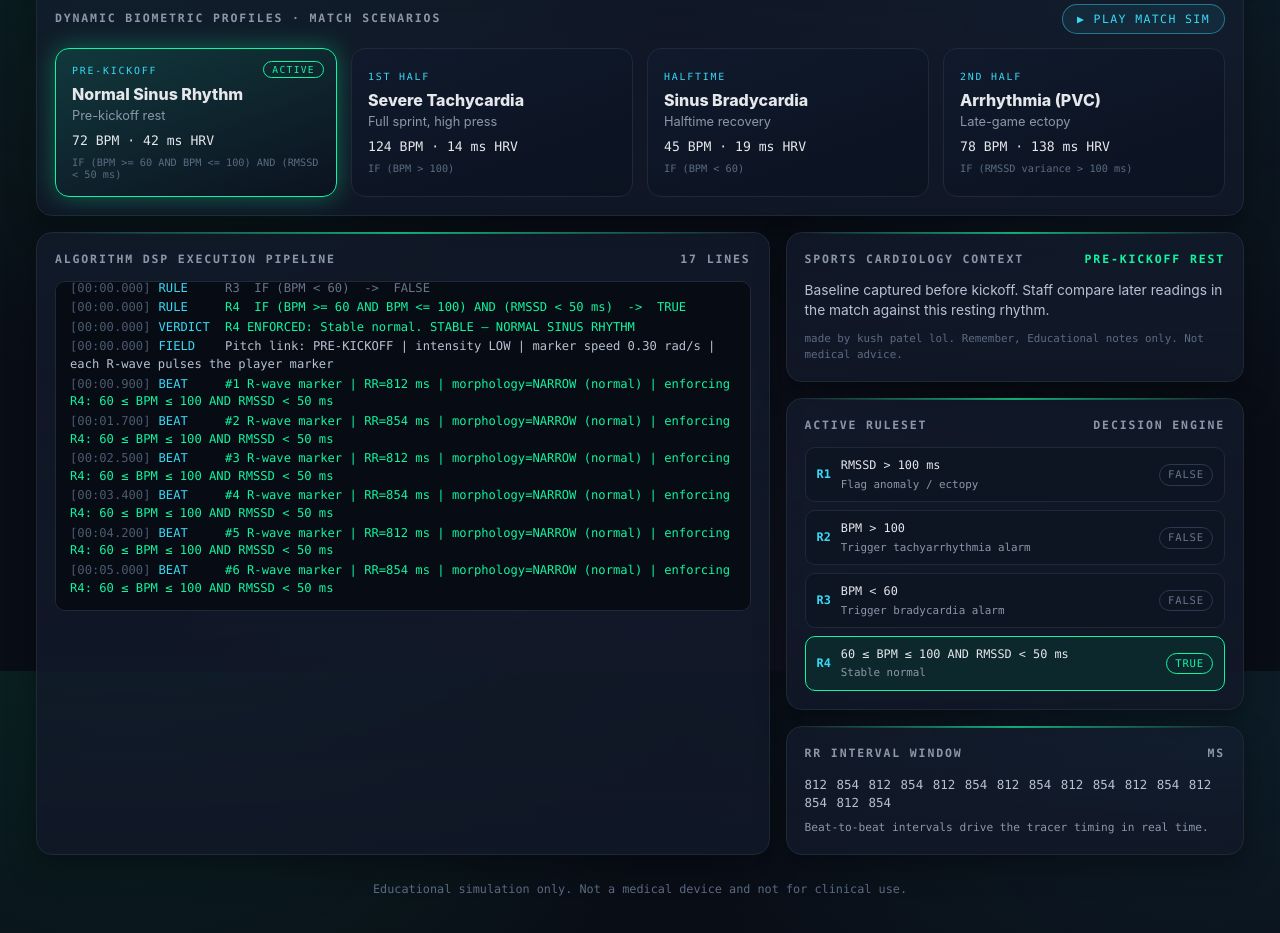
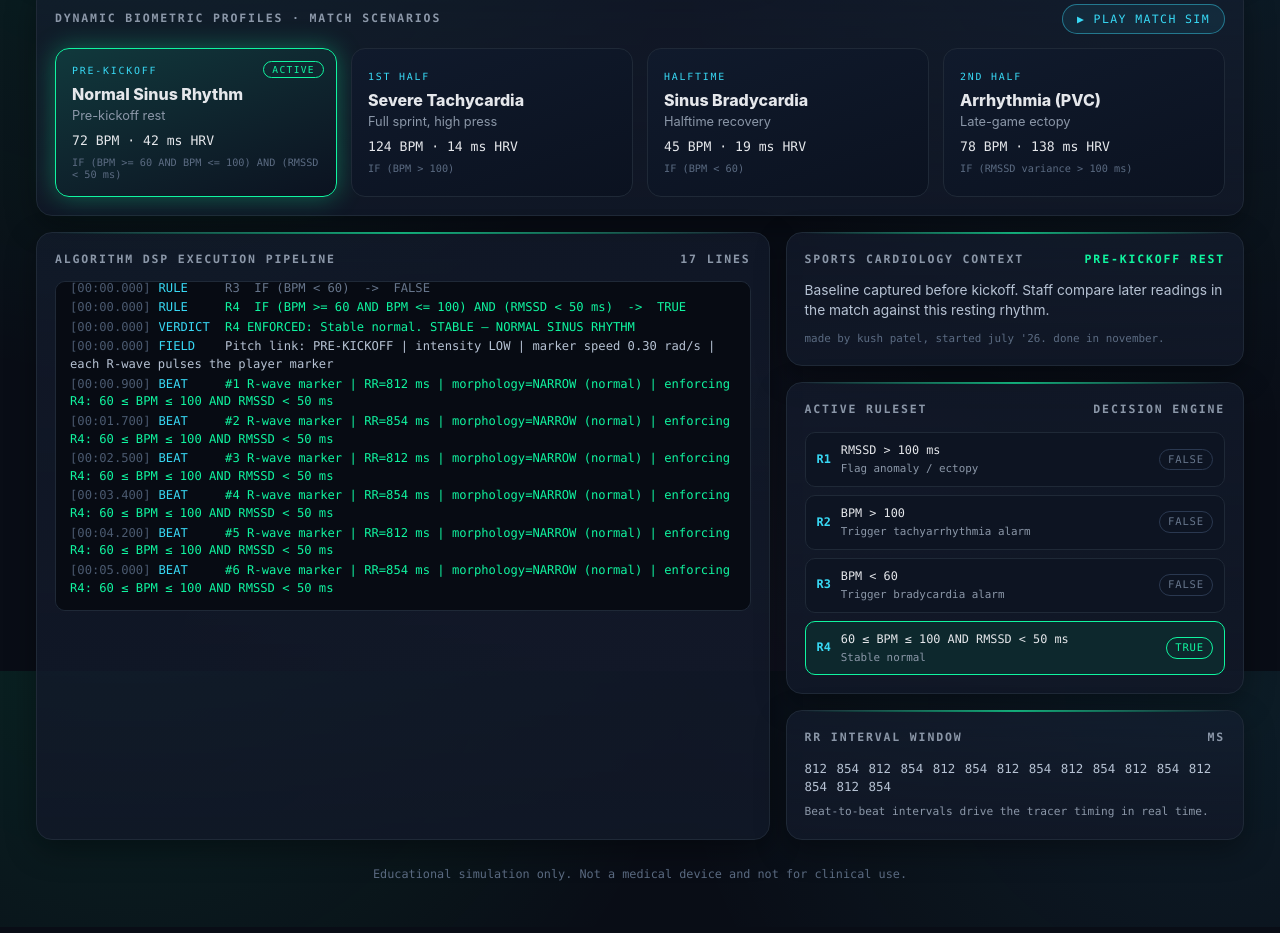
Before and after one commit to koosh10/ECG-Signal-Processing-and-Diagnostic-Machine, a plain HTML site: page index.html in a window 1280 px wide. Shown: the part 929-1862 px from the top of the page. Drawn offline with Linux system fonts and the light colour scheme; animation ran at ten frames a second.

Commit message:
Add files via upload

```diff
--- a/index.html
+++ b/index.html
@@ -444,7 +444,7 @@
       <div class="card">
         <h2 class="card-title"><span>Sports Cardiology Context</span><span class="accent" id="ctxScenario">--</span></h2>
         <p class="ctx-text" id="ctxText"></p>
-        <div class="ctx-foot">made by kush patel lol. Remember, Educational notes only. Not medical advice.</div>
+        <div class="ctx-foot">made by kush patel, started july '26. done in november.</div>
       </div>
       <div class="card">
         <h2 class="card-title"><span>Active Ruleset</span><span>Decision Engine</span></h2>
```
